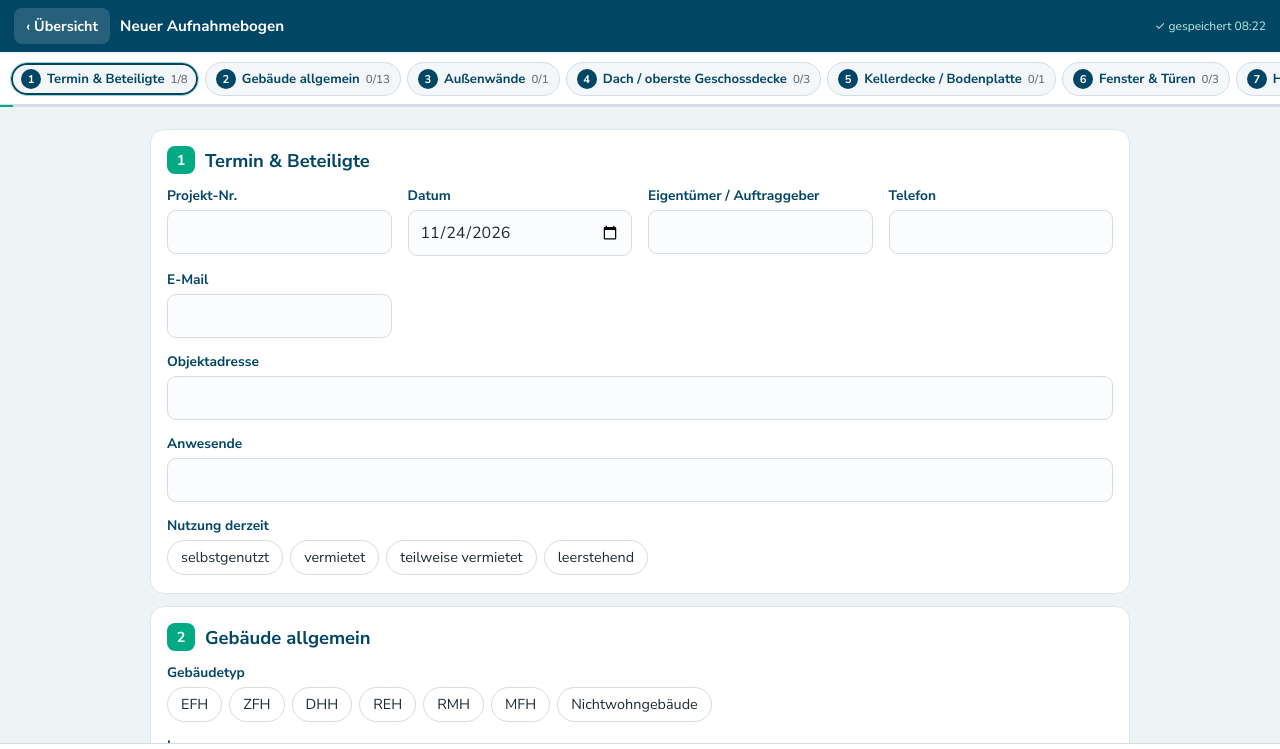
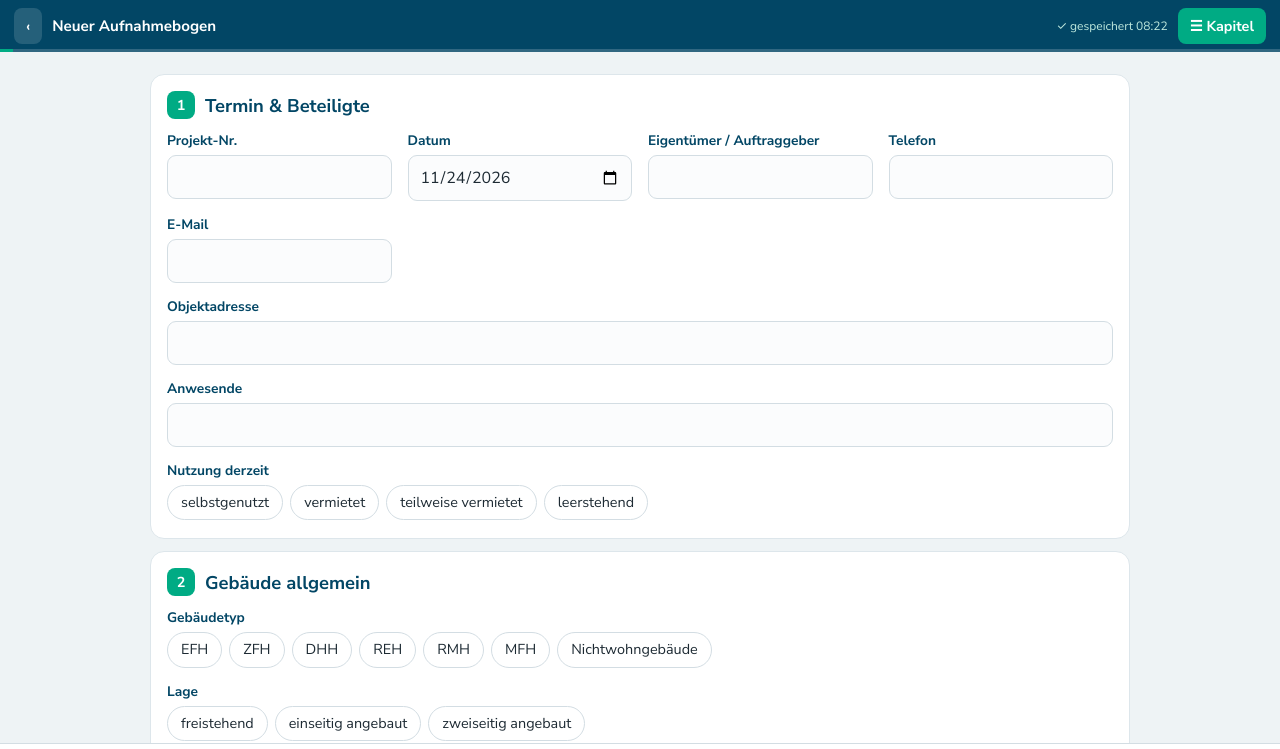
Before and after one commit to Ing-Kaufmann/Aufnahmebogen-ISFP, a plain HTML site: page index.html in a window 1280 px wide. Both pictures are taken after a click on the button "+ Neuer Aufnahmebogen". Shown: the top 749 px of the page. Drawn offline with Linux system fonts and the light colour scheme.

Commit message:
Add files via upload

```diff
--- a/index.html
+++ b/index.html
@@ -15,7 +15,7 @@
 <style>
 :root{--blue:#024665;--teal:#00AB84;--grey:#6B7680;--bg:#eef3f5;--line:#d3dde3;--danger:#b8402f;--tealbg:#e6f7f2}
 *{box-sizing:border-box}
-html{scroll-padding-top:118px}
+html{scroll-padding-top:70px}
 body{margin:0;font-family:'Nunito Sans',system-ui,-apple-system,'Segoe UI',Arial,sans-serif;background:var(--bg);color:#1d2a33;font-size:16px;-webkit-text-size-adjust:100%}
 button{font-family:inherit}
 .hidden{display:none!important}
@@ -26,24 +26,25 @@ button{font-family:inherit}
 .top .status{font-size:.75rem;color:#bfe9de;white-space:nowrap}
 .top .status.err{color:#ffb4a8;font-weight:700}
 .top .back{background:rgba(255,255,255,.14);color:#fff;border:0;border-radius:8px;padding:8px 12px;font-weight:700;font-size:.9rem;cursor:pointer}
-.progbar{height:4px;background:#d3dde3}
-.progbar>div{height:100%;width:0;background:var(--teal);transition:width .3s}
-.secnav{position:sticky;top:54px;z-index:15;transform:translateZ(0);background:#fff;border-bottom:1px solid var(--line);display:flex;gap:6px;overflow-x:auto;padding:8px 10px;scrollbar-width:none}
-.secnav::-webkit-scrollbar{display:none}
-.navchip{flex:0 0 auto;-webkit-tap-highlight-color:transparent;display:flex;align-items:center;gap:6px;text-decoration:none;color:var(--blue);background:#f4f7f9;border:1.5px solid var(--line);border-radius:18px;padding:6px 10px;font-size:.82rem;font-weight:700;white-space:nowrap}
-.navchip .nr{background:var(--blue);color:#fff;border-radius:50%;width:20px;height:20px;display:inline-flex;align-items:center;justify-content:center;font-size:.7rem}
-.navchip .prog{font-weight:600;color:var(--grey);font-size:.72rem}
-.navchip.started{border-color:#9fd9c9}
-.navchip.done{border-color:var(--teal);background:var(--tealbg)}
-.navchip.done .nr{background:var(--teal)}
-.navchip.active{box-shadow:0 0 0 2px var(--blue) inset}
+.top{position:sticky}
+.top .progbar{position:absolute;left:0;right:0;bottom:0;height:3px;background:rgba(255,255,255,.18)}
+.ver{font-size:.65rem;color:#9fc3d6;margin-left:4px}
+.menubtn{background:var(--teal);color:#fff;border:0;border-radius:8px;padding:8px 12px;font-weight:700;font-size:.9rem;cursor:pointer;white-space:nowrap}
+#menu{position:fixed;inset:0;z-index:40;background:rgba(2,30,45,.45);display:flex;justify-content:flex-end}
+#menu .panel{background:#fff;width:min(420px,92vw);height:100%;overflow-y:auto;-webkit-overflow-scrolling:touch;padding:calc(10px + env(safe-area-inset-top)) 12px 20px}
+#menu .panel h3{margin:4px 4px 10px;color:var(--blue)}
+#menu a{display:flex;align-items:center;gap:10px;padding:12px 10px;border-radius:10px;text-decoration:none;color:#1d2a33;font-weight:700;border-bottom:1px solid #edf1f3}
+#menu a .nr{background:var(--blue);color:#fff;border-radius:7px;min-width:26px;height:26px;display:inline-flex;align-items:center;justify-content:center;font-size:.8rem}
+#menu a.done .nr{background:var(--teal)}
+#menu a .pr{margin-left:auto;font-size:.8rem;color:var(--grey);font-weight:600}
+.top .progbar>div{height:100%;width:0;background:var(--teal);transition:width .3s}
 main{max-width:1000px;margin:0 auto;padding:10px 10px 120px}
-.card{background:#fff;border-radius:14px;padding:16px 16px 18px;margin:12px 0;border:1px solid #dde6eb;content-visibility:auto;contain-intrinsic-size:auto 900px}
+.card{background:#fff;border-radius:14px;padding:16px 16px 18px;margin:12px 0;border:1px solid #dde6eb}
 .card h2{margin:0 0 4px;color:var(--blue);font-size:1.15rem;display:flex;align-items:center;gap:10px}
 .card h2 .nr{background:var(--teal);color:#fff;border-radius:8px;min-width:28px;height:28px;display:inline-flex;align-items:center;justify-content:center;font-size:.9rem}
 .intro{color:var(--grey);font-size:.88rem;margin:2px 0 6px}
 .fields{display:grid;grid-template-columns:repeat(auto-fill,minmax(210px,1fr));gap:14px 16px;margin-top:12px}
-.field.wide{grid-column:1/-1}
+.field.wide,.hint.wide{grid-column:1/-1}
 .lbl{display:block;font-weight:700;font-size:.86rem;color:var(--blue);margin-bottom:5px}
 input[type=text],input[type=date],input[type=time],textarea{width:100%;font:inherit;font-size:16px;padding:10px 11px;border:1.5px solid var(--line);border-radius:9px;background:#fbfcfd;color:#1d2a33}
 input:focus,textarea:focus{outline:none;border-color:var(--teal);background:#fff;box-shadow:0 0 0 3px rgba(0,171,132,.15)}
@@ -110,7 +111,7 @@ label.btn input{display:none}
 #zoom img{max-width:100%;max-height:100%;object-fit:contain}
 .bottombar{position:fixed;left:0;right:0;bottom:0;background:#fff;border-top:1px solid var(--line);padding:8px 12px calc(8px + env(safe-area-inset-bottom));display:flex;gap:8px;justify-content:center;z-index:18}
 #print{display:none}
-@media (max-width:560px){.top .brand small{display:none}.secnav{top:52px}.card{padding:14px 12px}}
+@media (max-width:560px){.top .brand small{display:none}.card{padding:14px 12px}}
 @media print{
   @page{size:A4;margin:12mm 14mm 14mm}
   body{background:#fff}
@@ -145,7 +146,7 @@ label.btn input{display:none}
 <body>
 <div id="app">
   <div id="home">
-    <div class="top"><div class="brand">Ingenieurbüro Kaufmann<small>TGA-Planung · Energieberatung · Wärmekonzepte</small></div><div class="title"></div></div>
+    <div class="top"><div class="brand">Ingenieurbüro Kaufmann<small>TGA-Planung · Energieberatung · Wärmekonzepte</small></div><div class="title"></div><span class="ver">iSFP-Aufnahme v6</span></div>
     <main>
       <div class="home-hero">
         <img src="logo.jpg" alt="Ingenieurbüro Kaufmann">
@@ -162,9 +163,7 @@ label.btn input{display:none}
   </div>
 
   <div id="editor" class="hidden">
-    <div class="top"><button class="back" id="btnBack">‹ Übersicht</button><div class="title" id="bogenTitle"></div><div class="status" id="status"></div></div>
-    <nav class="secnav" id="secnav"></nav>
-    <div class="progbar"><div id="totalprog"></div></div>
+    <div class="top"><button class="back" id="btnBack">‹</button><div class="title" id="bogenTitle"></div><div class="status" id="status"></div><button class="menubtn" id="btnMenu">☰ Kapitel</button><div class="progbar"><div id="totalprog"></div></div></div>
     <main><div id="sections"></div></main>
     <div class="bottombar">
       <button class="btn btn-blue btn-sm" id="btnExport">⬇ Export (JSON)</button>
@@ -174,6 +173,7 @@ label.btn input{display:none}
   </div>
 
   <div id="zoom" class="hidden"><img alt=""></div>
+  <div id="menu" class="hidden"><div class="panel"><h3>Kapitel</h3><div id="menulist"></div></div></div>
 </div>
 <div id="print"></div>
 
@@ -464,25 +464,23 @@ function repeatWidget(f,ctx){
 
 function secCtx(b,sec){return{get:id=>b.v[sec.id+'.'+id],set:(id,v)=>{if(!filled(v))delete b.v[sec.id+'.'+id];else b.v[sec.id+'.'+id]=v;save();},slot:id=>sec.id+'.'+id};}
 
-let spy=null;
 function renderEditor(){
  show('editor');$('#bogenTitle').textContent=titleOf(cur);setStatus('');
- const nav=$('#secnav'),wrap=$('#sections');nav.innerHTML='';wrap.innerHTML='';
+ const wrap=$('#sections');wrap.innerHTML='';
  S.forEach((sec,i)=>{
-  nav.append(h('a',{href:'#s-'+sec.id,class:'navchip','data-sec':sec.id},h('span',{class:'nr'},String(i+1)),sec.title,h('span',{class:'prog'})));
   const ctx=secCtx(cur,sec);
   wrap.append(h('section',{class:'card',id:'s-'+sec.id,'data-sec':sec.id},h('h2',null,h('span',{class:'nr'},String(i+1)),sec.title),sec.intro?h('p',{class:'intro'},sec.intro):null,h('div',{class:'fields'},sec.fields.map(f=>renderField(f,ctx)))));
  });
  updateProgress();window.scrollTo(0,0);
- if(spy)spy.disconnect();
- let activeSec=null;
- const setActive=id=>{if(id===activeSec)return;activeSec=id;let chip=null;nav.querySelectorAll('.navchip').forEach(c=>{const on=c.dataset.sec===id;c.classList.toggle('active',on);if(on)chip=c;});
-  if(chip)requestAnimationFrame(()=>{nav.scrollLeft=chip.offsetLeft-(nav.clientWidth-chip.offsetWidth)/2;});};
- if('IntersectionObserver'in window){spy=new IntersectionObserver(es=>{for(const e of es)if(e.isIntersecting)setActive(e.target.dataset.sec);},{rootMargin:'-120px 0px -70% 0px'});document.querySelectorAll('#sections section').forEach(s=>spy.observe(s));}
 }
-
+function openMenu(){
+ const list=$('#menulist');list.innerHTML='';
+ S.forEach((sec,i)=>{const[o,t]=secProgress(cur,sec);const a=h('a',{href:'#',class:o===t?'done':null},h('span',{class:'nr'},String(i+1)),sec.title,h('span',{class:'pr'},`${o}/${t}`));
+  a.addEventListener('click',e=>{e.preventDefault();$('#menu').classList.add('hidden');const el=$('#s-'+sec.id);const y=el.getBoundingClientRect().top+window.pageYOffset-62;window.scrollTo(0,y);});list.append(a);});
+ $('#menu').classList.remove('hidden');
+}
 function secProgress(b,sec){let tot=0,ok=0;sec.fields.forEach(f=>{if(f.type==='hint')return;tot++;const key=sec.id+'.'+f.id;if(f.type==='photos'){if(photos.some(p=>p.slot===key))ok++;}else if(f.type==='repeat'){if((b.v[key]||[]).some(it=>Object.keys(it).some(k=>k!=='_uid')))ok++;}else if(filled(b.v[key]))ok++;});return[ok,tot];}
-function updateProgress(){if(!cur)return;let O=0,TT=0;S.forEach(sec=>{const[o,t]=secProgress(cur,sec);O+=o;TT+=t;const c=$(`.navchip[data-sec="${sec.id}"]`);if(c){c.querySelector('.prog').textContent=`${o}/${t}`;c.classList.toggle('done',o===t);c.classList.toggle('started',o>0&&o<t);}});$('#totalprog').style.width=(TT?Math.round(O/TT*100):0)+'%';}
+function updateProgress(){if(!cur)return;let O=0,TT=0;S.forEach(sec=>{const[o,t]=secProgress(cur,sec);O+=o;TT+=t;});$('#totalprog').style.width=(TT?Math.round(O/TT*100):0)+'%';}
 
 function zoom(src){const z=$('#zoom');z.querySelector('img').src=src;z.classList.remove('hidden');}
 $('#zoom').addEventListener('click',()=>$('#zoom').classList.add('hidden'));
@@ -613,6 +611,8 @@ $('#btnBack').addEventListener('click',renderHome);
 $('#btnExport').addEventListener('click',()=>exportBogen());
 $('#btnPrint').addEventListener('click',()=>{saveNow();printBogen(cur,photos,false);});
 $('#btnBlank').addEventListener('click',()=>printBogen({v:{}},[],true));
+$('#btnMenu').addEventListener('click',openMenu);
+$('#menu').addEventListener('click',e=>{if(e.target.id==='menu')$('#menu').classList.add('hidden');});
 $('#btnTop').addEventListener('click',()=>window.scrollTo({top:0,behavior:'smooth'}));
 $('#impFile').addEventListener('change',e=>{const f=e.target.files[0];e.target.value='';if(f)importFile(f);});
 if(navigator.storage?.persist)navigator.storage.persist().catch(()=>{});
```
